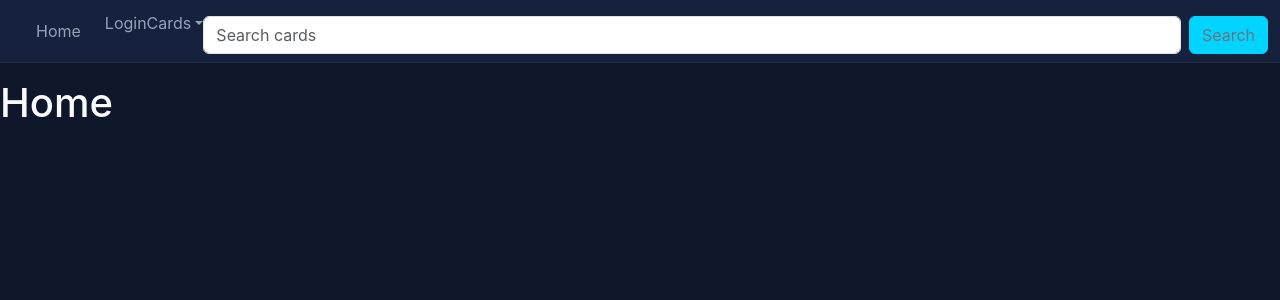
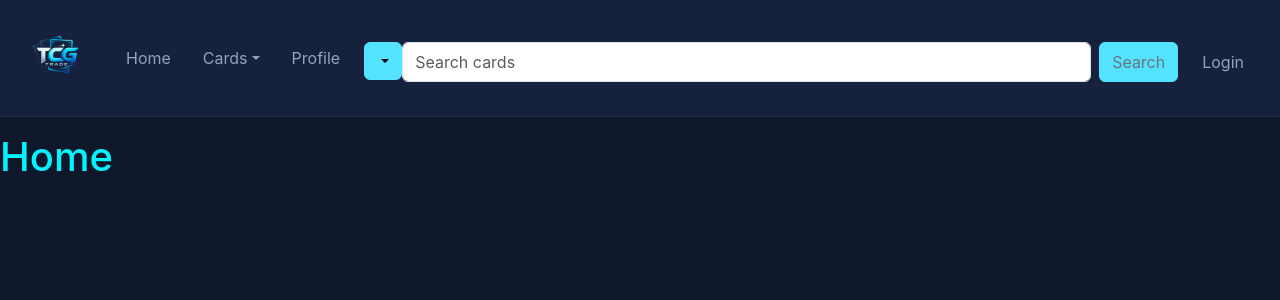
Before and after one commit to AlessioCeccarini94/capstone_tcg_tradeApp_frontend, a React (Vite) app in the folder tcgTradeApp/: page / in a window 1280 px wide. Shown: the top 300 px of the page. Built offline with nearby package versions, Linux system fonts and the light colour scheme.

Commit message:
responsive Navbar

```diff
--- a/tcgTradeApp/src/Styles/_buttons.scss
+++ b/tcgTradeApp/src/Styles/_buttons.scss
@@ -1,14 +1,14 @@
 @import "./variables";
 
 .btn-primary-custom {
-  background-color: $accent-primary;
+  background-color: $accent-glow;
   border: none;
   color: #000;
   font-weight: 600;
   transition: 0.3s;
 
   &:hover {
-    background-color: $accent-secondary;
-    box-shadow: 0 0 10px $accent-glow;
+    background-color: $accent-glow;
+    box-shadow: 0 0 10px $accent-primary;
   }
 }
--- a/tcgTradeApp/src/Styles/_navbar.scss
+++ b/tcgTradeApp/src/Styles/_navbar.scss
@@ -18,3 +18,11 @@
     font-weight: 600;
   }
 }
+.offcanvas-dropdown .dropdown-item {
+  color: $text-primary;
+
+  &:hover {
+    color: $accent-primary;
+    background-color: $bg-card;
+  }
+}
--- a/tcgTradeApp/src/Styles/_variables.scss
+++ b/tcgTradeApp/src/Styles/_variables.scss
@@ -4,7 +4,7 @@ $bg-secondary: #1e293b;
 $bg-card: #16213e;
 
 // Accent
-$accent-primary: #00d4ff;
+$accent-primary: #53e2ff;
 $accent-secondary: #00a8cc;
 $accent-glow: #00f5ff;
 
@@ -14,7 +14,7 @@ $warning: #f59e0b;
 $danger: #ef4444;
 
 // Text
-$text-primary: #f8fafc;
+$text-primary: #00f5ff;
 $text-secondary: #94a3b8;
 $text-muted: #64748b;
 
--- a/tcgTradeApp/src/Styles/main.scss
+++ b/tcgTradeApp/src/Styles/main.scss
@@ -3,6 +3,14 @@
 $primary: $accent-primary;
 $success: $success;
 $danger: $danger;
+
+$offcanvas-bg-color: $bg-card;
+$offcanvas-color: $text-primary;
+
+$dropdown-bg: $bg-secondary;
+$dropdown-link-color: $text-secondary;
+$dropdown-link-hover-bg: $bg-card;
+$dropdown-link-hover-color: $accent-primary;
 
 @import "bootstrap/scss/bootstrap";
 @import "./navbar";
--- a/tcgTradeApp/src/components/NavbarComponent.jsx
+++ b/tcgTradeApp/src/components/NavbarComponent.jsx
@@ -5,12 +5,23 @@ import Nav from "react-bootstrap/Nav"
 import Navbar from "react-bootstrap/Navbar"
 import NavDropdown from "react-bootstrap/NavDropdown"
 import Offcanvas from "react-bootstrap/Offcanvas"
+import Dropdown from "react-bootstrap/Dropdown"
+import logo from "../assets/images/logo.png"
+import { Link } from "react-router-dom"
 
 const NavbarComponent = () => {
   return (
     <Navbar expand="lg" className=" custom-navbar mb-3">
       <Container fluid>
-        <Navbar.Brand href="./images/logo.png"></Navbar.Brand>
+        <Navbar.Brand as={Link} to="/" className="navbar-brand">
+          <img
+            src={logo}
+            width="90"
+            height="90"
+            className="d-inline-block align-top"
+            alt="Logo"
+          />
+        </Navbar.Brand>
         <Navbar.Toggle
           aria-controls="offcanvasNavbar"
           className="bg-primary border-0"
@@ -20,35 +31,57 @@ const NavbarComponent = () => {
           aria-labelledby="offcanvasNavbarLabel"
           placement="end"
         >
-          <Offcanvas.Header
-            closeButton
-            className="custom-offcanvas"
-            variant="primary"
-          >
+          <Offcanvas.Header closeButton className="custom-offcanvas">
             <Offcanvas.Title id="offcanvasNavbarLabel">Menu</Offcanvas.Title>
           </Offcanvas.Header>
           <Offcanvas.Body className="custom-offcanvas">
             <Nav className="justify-content-end flex-grow-1 pe-3">
               <Nav.Link href="/">Home</Nav.Link>
             </Nav>
-            <Nav.Link href="/login">Login</Nav.Link>
-            <NavDropdown title="Cards" id="offcanvasNavbarDropdown">
-              <NavDropdown.Item href="/collection">
-                My Collection
-              </NavDropdown.Item>
-              <NavDropdown.Item href="/trades">Trades</NavDropdown.Item>
-            </NavDropdown>
+            <Nav className="justify-content-end flex-grow-1 pe-3 d-md-none">
+              <Nav.Link as={Link} to="/login">
+                Login
+              </Nav.Link>
+            </Nav>
+            <Nav className="justify-content-end flex-grow-1 pe-3">
+              <NavDropdown
+                title="Cards"
+                id="offcanvasNavbarDropdown"
+                className="offcanvas-dropdown"
+              >
+                <NavDropdown.Item href="/collection">
+                  My Collection
+                </NavDropdown.Item>
+                <NavDropdown.Item href="/trades">Trades</NavDropdown.Item>
+              </NavDropdown>
+            </Nav>
+            <Nav className="justify-content-end flex-grow-1 pe-3">
+              <Nav.Link href="/login">Profile</Nav.Link>
+            </Nav>
           </Offcanvas.Body>
         </Navbar.Offcanvas>
         <Form className="d-flex w-100 mt-2">
+          <Dropdown className="border-0 radius-0">
+            <Dropdown.Toggle id="dropdown-basic">
+              <i className="bi bi-filter-left"></i>
+            </Dropdown.Toggle>
+            <Dropdown.Menu>
+              {/* {games.map((game) => (
+                <Dropdown.Item key={game}onClick={() => handleFilter(game)}>{game}</Dropdown.Item>
+              ))} */}
+            </Dropdown.Menu>
+          </Dropdown>
           <Form.Control
             type="search"
             placeholder="Search cards"
             className="me-2"
           />
-          <Button className="text-secondary" variant="primary">
-            Search
-          </Button>
+          <Button className="text-secondary">Search</Button>
+          <Nav className="justify-content-end flex-grow-1 pe-3 d-sm-none d-lg-flex ps-3">
+            <Nav.Link as={Link} to="/login">
+              Login
+            </Nav.Link>
+          </Nav>
         </Form>
       </Container>
     </Navbar>
```
